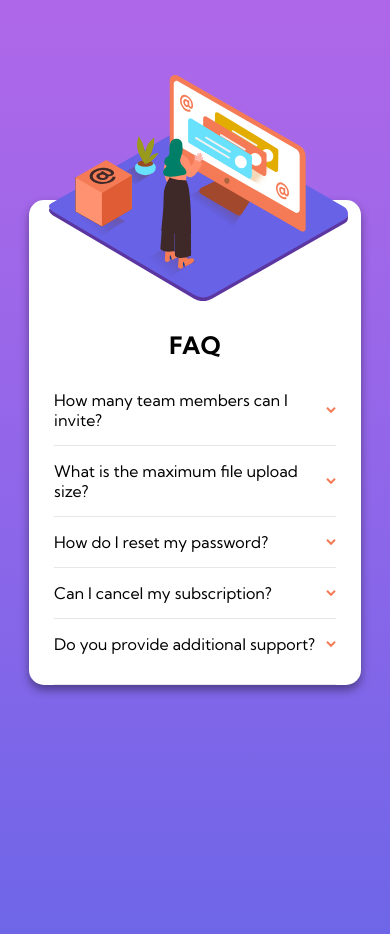
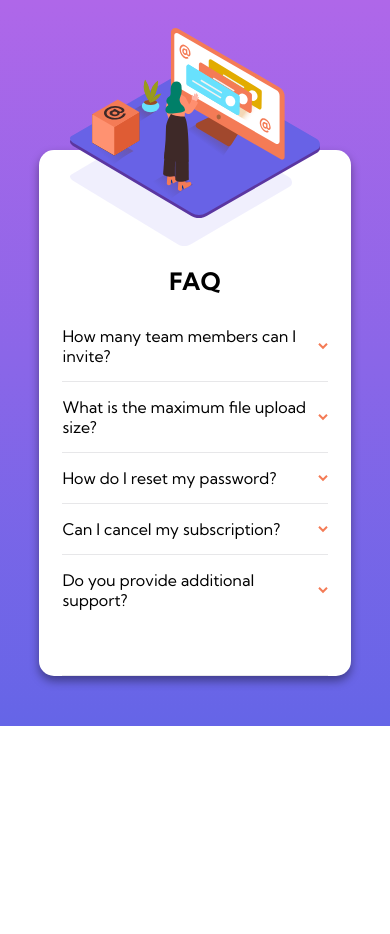
Before and after one commit to Joatancarlos/faq-accordion, a plain HTML site: page index.html in a window 390 px wide. After the commit the page ends 844 px from the top, so only its background shows below. Drawn offline with Linux system fonts and the light colour scheme.

Commit message:
ajustando as imagens

```diff
--- a/index.html
+++ b/index.html
@@ -15,9 +15,8 @@
 
   <section class="container">
         <div class="images">
-            <img src="images/illustration-box-desktop.svg" alt="">
-            <img src="images/illustration-woman-online-desktop.svg" alt="">
-            <img src="images/illustration-woman-online-mobile.svg" alt="question">
+            <img class="desktop" src="images/illustration-box-desktop.svg" alt="illustration box desktop">
+            <img class="mobile" src="images/illustration-woman-online-mobile.svg" alt="illustration woman online mobile">
         </div>
 
         <div class="faq">
--- a/style.css
+++ b/style.css
@@ -6,54 +6,55 @@
     box-sizing: border-box;
 }
 
-html {
-    background-image: linear-gradient(to bottom, #af67e9, #9f67e9, #8d66e9, #7a66e8, #6565e7);
-}
-
 body {
     display: flex;
+    justify-content: center;
     align-items: center;
-    justify-content: center;
+    background-image: linear-gradient(to bottom, #af67e9, #6565e7);
+    background-repeat: no-repeat;
+    font-family: 'Kumbh Sans', sans-serif;
     height: 100vh;
-    font-family: 'Kumbh Sans', sans-serif;
 }
 
 
 .container {
     display: flex;
-    justify-content: space-between;
     align-items: center;
-    width: 80%;
+    width: 960px;
     background-color: white;
     border-radius: 15px;
     box-shadow: 0px 5px 10px rgba(0, 0, 0, 0.40);
 }
 
+/* With Nemanja's help. */
+
 .images {
     position: relative;
-    background-image: url(images/bg-pattern-desktop.svg);
-    background-position: right;
-    width: 40%;
-    padding: 100px 0;
+    background-image:
+        url(images/illustration-woman-online-desktop.svg),
+        url(images/bg-pattern-desktop.svg);
+    background-position:
+        left -5.2rem top 5.8rem,
+        left -36rem top -16.8rem;
+    background-repeat:
+        no-repeat,
+        no-repeat;
+    width: 50%;
+    min-height: 30.88rem;
 }
 
-.images img:nth-child(1){
+.images img {
     position: absolute;
-    top: 170px;
-    left: -65px;
+    top: 14.3rem;
+    left: -6rem;
 }
 
-.images img:nth-child(2){
-    width: 100%;
-}
-
-.images img:nth-child(3) {
+.mobile {
     display: none;
 }
 
 .faq {
     width: 50%;
-    margin: 0 100px;
 }
 
 .faq h1 {
@@ -128,40 +129,45 @@ body {
 }
 
 @media (max-width: 1100px) {
-    .faq {
-        margin: 0;
+    .container {
+        width: 820px;
     }
+
+
 }
 
-@media (max-width: 875px) {
+@media (max-width: 955px) {
     body {
         display: block;
+        height: auto;
     }
 
     .container {
         flex-direction: column;
         flex-wrap: wrap;
         max-width: 430px;
-        margin: 200px auto;
+        margin: 200px auto 50px;
+    }
+
+    .images img.desktop{
+        display: none;
+    }
+
+    .images img.mobile{
+        display: block;
+        position: absolute;
+        top: -9.6rem;
+        left: 0;
     }
 
     .images {
-        background: none;
-        width: 100%;
-        padding-bottom: 10px;
-    }
-
-    .images img:nth-child(1),
-    .images img:nth-child(2) {
-        display: none;
-    }
-
-    .images img:nth-child(3) {
-        display: block;
+        position:relative;
+        background-image: url(./images/bg-pattern-mobile.svg);
+        background-position: left 0rem top 0vh;
+        background-repeat: no-repeat;
+        background-size: contain;
         width: 80%;
-        position: absolute;
-        top: -175px;
-        left: 50px;
+        min-height: 8rem;
     }
 
     .faq {
@@ -182,19 +188,24 @@ body {
     }
 }
 
-@media (max-width: 430px) {
+@media (max-width: 450px) {
+
     .container {
-        width: 85%;
+        width: 80%;
+        margin: 150px auto 50px;
     }
 
-    .images img:nth-child(3) {
-        width: 90%;
-        position: absolute;
-        top: -125px;
-        left: 20px;
+    .images {
+        min-height: 6rem;
     }
 
-    .list .list-item:last-child {
-        padding-bottom: 15px;
+    .images img.mobile{
+        top: -7.6rem;
     }
 }
+
+@media (max-width: 375px) {
+    .images img.mobile{
+        top: -6.6rem;
+    }
+}
```
